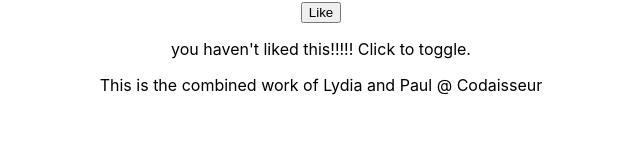
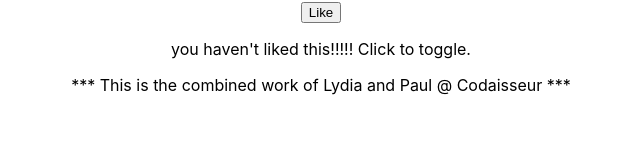
Before and after one commit to SeLFsTeR/PaulLydia-, a React (Create React App) app: page / in a window 1280 px wide. Shown: the part 130-295 px from the top of the page, without its empty margins (319-959 px from the left). Built offline with nearby package versions, Linux system fonts and the light colour scheme.

Commit message:
updated footer

```diff
--- a/src/component/Footer.js
+++ b/src/component/Footer.js
@@ -6,7 +6,7 @@ export default class Footer extends Component {
       <div className="App">
         <footer>
           {" "}
-          This is the combined work of Lydia and Paul @ Codaisseur{" "}
+          *** This is the combined work of Lydia and Paul @ Codaisseur ***{" "}
         </footer>
       </div>
     );
```
